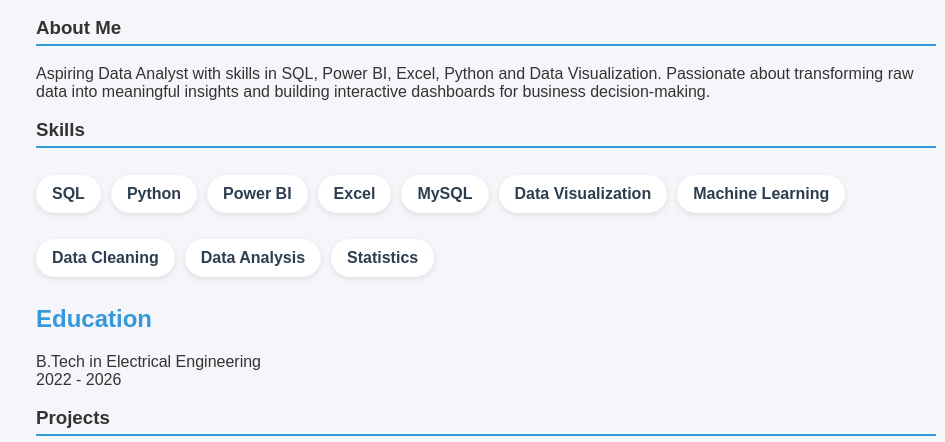
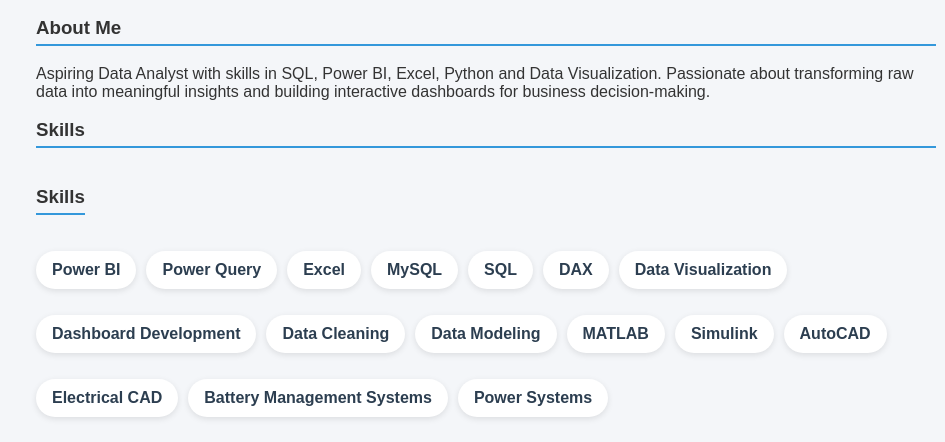
Before and after one commit to aksharaupadhyay08-crypto/akshara-portfolio, a plain HTML site: page index.html in a window 1280 px wide. Shown: the part 323-765 px from the top of the page, without its empty margins (154-1099 px from the left). Drawn offline with Linux system fonts and the light colour scheme.

Commit message:
Update index.html

```diff
--- a/index.html
+++ b/index.html
@@ -21,16 +21,26 @@
 
 <h3>Skills</h3>
 <ul class="skills-list">
-    <li>SQL</li>
-    <li>Python</li>
+    <h3>Skills</h3>
+
+<ul class="skills-list">
     <li>Power BI</li>
+    <li>Power Query</li>
     <li>Excel</li>
     <li>MySQL</li>
+    <li>SQL</li>
+    <li>DAX</li>
     <li>Data Visualization</li>
-    <li>Machine Learning</li>
+    <li>Dashboard Development</li>
     <li>Data Cleaning</li>
-    <li>Data Analysis</li>
-    <li>Statistics</li>
+    <li>Data Modeling</li>
+    <li>MATLAB</li>
+    <li>Simulink</li>
+    <li>AutoCAD</li>
+    <li>Electrical CAD</li>
+    <li>Battery Management Systems</li>
+    <li>Power Systems</li>
+</ul>
 </ul>
 <h2>Education</h2>
 
```
